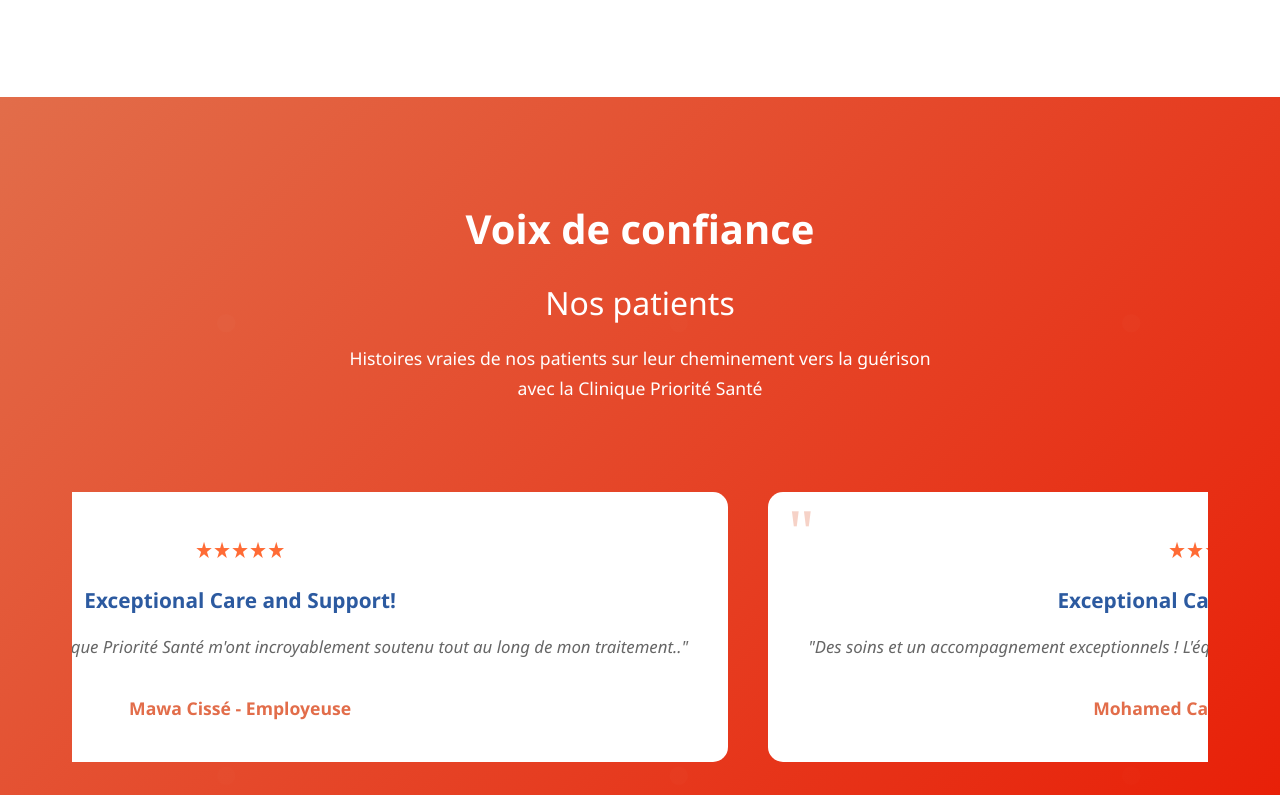
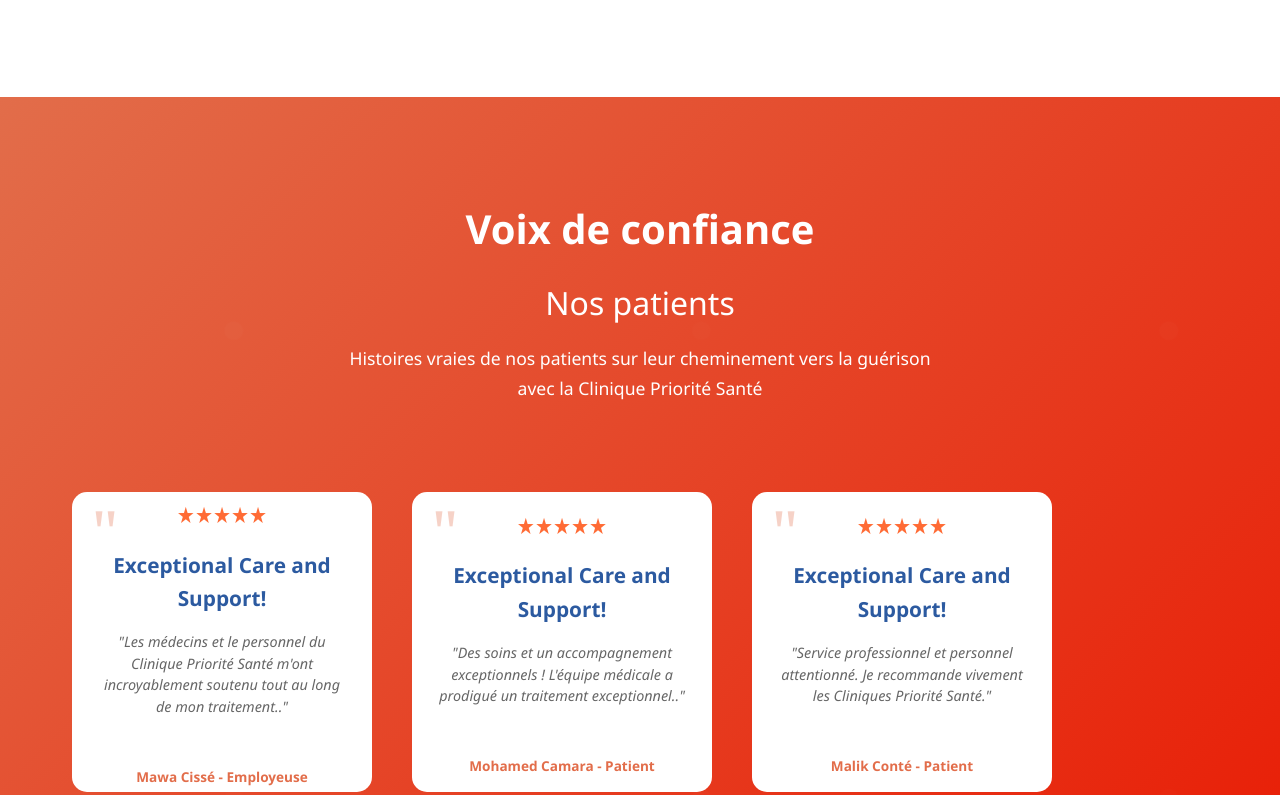
Before and after one commit to Lunkht/clinique_priorite_sante, a plain HTML site: page index.html in a window 1280 px wide. Shown: the part 4364-5159 px from the top of the page. Drawn offline with Linux system fonts and the light colour scheme.

Commit message:
Carte des témoins mise ajour

```diff
--- a/index.html
+++ b/index.html
@@ -5,6 +5,28 @@
     <meta name="viewport" content="width=device-width, initial-scale=1.0">
     <title>Clinique Priorité Santé - Là où la guérison se sent comme à la maison</title>
     <link rel="stylesheet" href="static/css/main.css">
+    <style>
+        /* Ajustement pour rendre les cartes de témoignage plus carrées */
+        .testimonial-card {
+            width: 300px; /* Largeur réduite */
+            min-width: 300px; /* Largeur minimale fixe */
+            height: 300px; /* Hauteur égale à la largeur pour un aspect carré */
+            display: flex;
+            flex-direction: column;
+            justify-content: center; /* Centrer le contenu verticalement */
+            padding: 1.5rem; /* Ajuster le padding interne */
+        }
+
+        .testimonial-text {
+            font-size: 0.9rem; /* Réduire la taille de la police pour s'adapter */
+            line-height: 1.5;
+        }
+
+        .testimonial-author {
+            font-size: 0.85rem;
+            margin-top: 1rem;
+        }
+    </style>
 </head>
 <body>
 
--- a/static/js/main.js
+++ b/static/js/main.js
@@ -314,8 +314,7 @@ function renderTestimonials(testimonials) {
 // Navigation des témoignages
 function slideTestimonials(direction) {
     const slider = document.getElementById('testimonials-slider');
-    const cardWidth = 320; // largeur d'une carte + gap
-
+    const cardWidth = 320; // largeur d
     if (direction === 'next') {
         currentTestimonialIndex = (currentTestimonialIndex + 1) % testimonialsData.length;
     } else {
```
